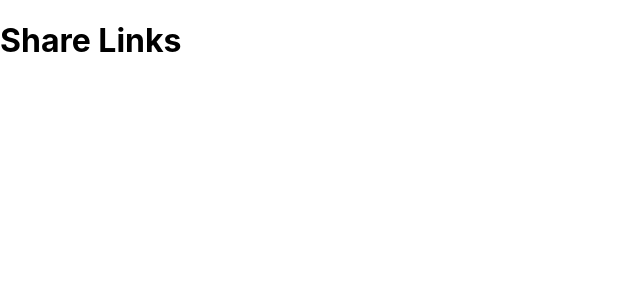
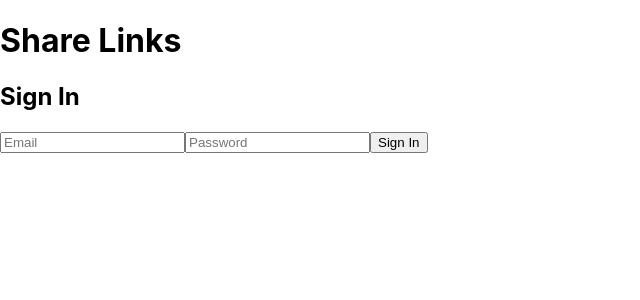
Before and after one commit to goggledefogger/react-share-links, a React (Create React App) app: page /login in a window 1280 px wide. Before the commit this address had no page. Shown: the top 300 px of the page, without its empty margins (0-640 px from the left). Built offline with nearby package versions, Linux system fonts and the light colour scheme.

Commit message:
Login page, firebase auth loaded on for login page

```diff
--- a/src/App.tsx
+++ b/src/App.tsx
@@ -3,6 +3,7 @@ import React from 'react';
 import { BrowserRouter as Router, Route, Routes } from 'react-router-dom';
 import ChannelList from './components/ChannelList';
 import ChannelView from './components/ChannelView';
+import Login from './components/Login';
 
 const App: React.FC = () => {
   return (
@@ -12,6 +13,7 @@ const App: React.FC = () => {
         <Routes>
           <Route path="/" element={<ChannelList />} />
           <Route path="/channel/:id" element={<ChannelView />} />
+          <Route path="/login" element={<Login />} />
         </Routes>
       </div>
     </Router>
--- /dev/null
+++ b/src/components/Login.tsx
@@ -0,0 +1,60 @@
+// src/components/Login.tsx
+import React, { useState } from 'react';
+import { createUserWithEmailAndPassword } from 'firebase/auth';
+import { auth } from '../lib/firebase';
+
+const Login: React.FC = () => {
+  const [formData, setFormData] = useState({
+    email: '',
+    password: '',
+  });
+
+  const handleInputChange = (
+    event: React.ChangeEvent<HTMLInputElement | HTMLTextAreaElement>
+  ) => {
+    const { name, value } = event.target;
+    setFormData((prevFormData) => ({
+      ...prevFormData,
+      [name]: value,
+    }));
+  };
+
+  const handleLogin = async (e: React.FormEvent<HTMLFormElement>) => {
+    e.preventDefault();
+    const email = formData.email;
+    const password = formData.password;
+
+    // const { email, password } = Object.fromEntries(formData);
+
+    const response = await createUserWithEmailAndPassword(
+      auth,
+      email,
+      password
+    );
+  };
+
+  return (
+    <div>
+      <h2>Sign In</h2>
+      <div>
+        <form onSubmit={handleLogin}>
+          <input
+            type="email"
+            placeholder="Email"
+            name="email"
+            onChange={handleInputChange}
+          />
+          <input
+            type="password"
+            placeholder="Password"
+            name="password"
+            onChange={handleInputChange}
+          />
+          <button type="submit">Sign In</button>
+        </form>
+      </div>
+    </div>
+  );
+};
+
+export default Login;
--- a/src/lib/firebase.js
+++ b/src/lib/firebase.js
@@ -2,7 +2,6 @@
 import { initializeApp } from 'firebase/app';
 import { getAuth } from 'firebase/auth';
 import { getFirestore } from 'firebase/firestore';
-import { get } from 'http';
 
 // Your web app's Firebase configuration
 const firebaseConfig = {
@@ -14,8 +13,6 @@ const firebaseConfig = {
   appId: process.env.REACT_APP_FIREBASE_APP_ID,
 };
 
-console.log(firebaseConfig);
-
 // Initialize Firebase
 const app = initializeApp(firebaseConfig);
 
```
